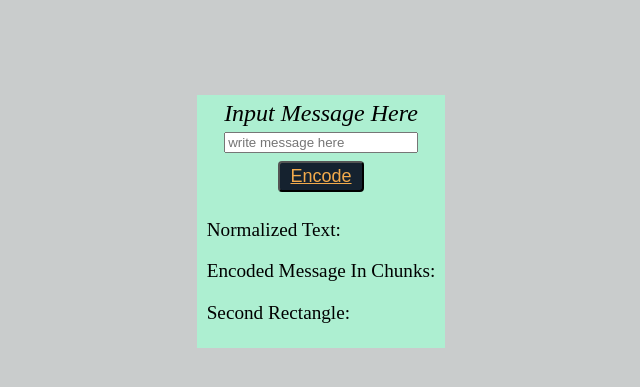
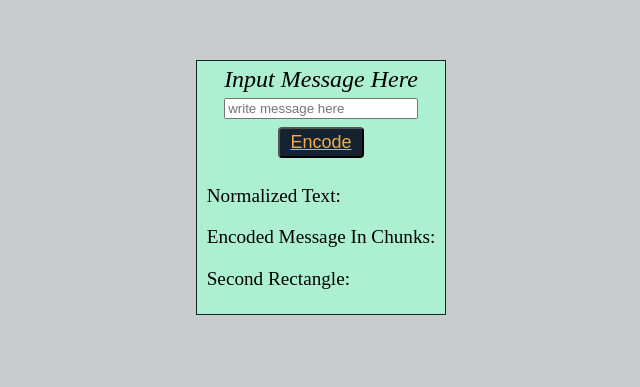
Before and after one commit to kivenalaric/secret-message, a plain HTML site: page index.html in a window 1280 px wide. Shown: the part 215-602 px from the top of the page, without its empty margins (319-959 px from the left). Drawn offline with Linux system fonts and the light colour scheme.

Commit message:
edits on css file

```diff
--- a/assets/styles/style.css
+++ b/assets/styles/style.css
@@ -4,18 +4,20 @@ body {
   flex-direction: column;
   justify-content: center;
   align-items: center;
-  margin: auto;
+  margin: 0;
+  padding: 5px;
 }
 #pagecontainer {
   display: flex;
   flex-direction: column;
   align-items: center;
   justify-content: center;
-  margin: 310px auto;
+  margin: 270px auto;
   width: fit-content;
   gap: 8px;
   padding: 5px 10px;
   background-color: #adefd1ff;
+  border: #15222f 1px solid;
 }
 
 .input {
```
